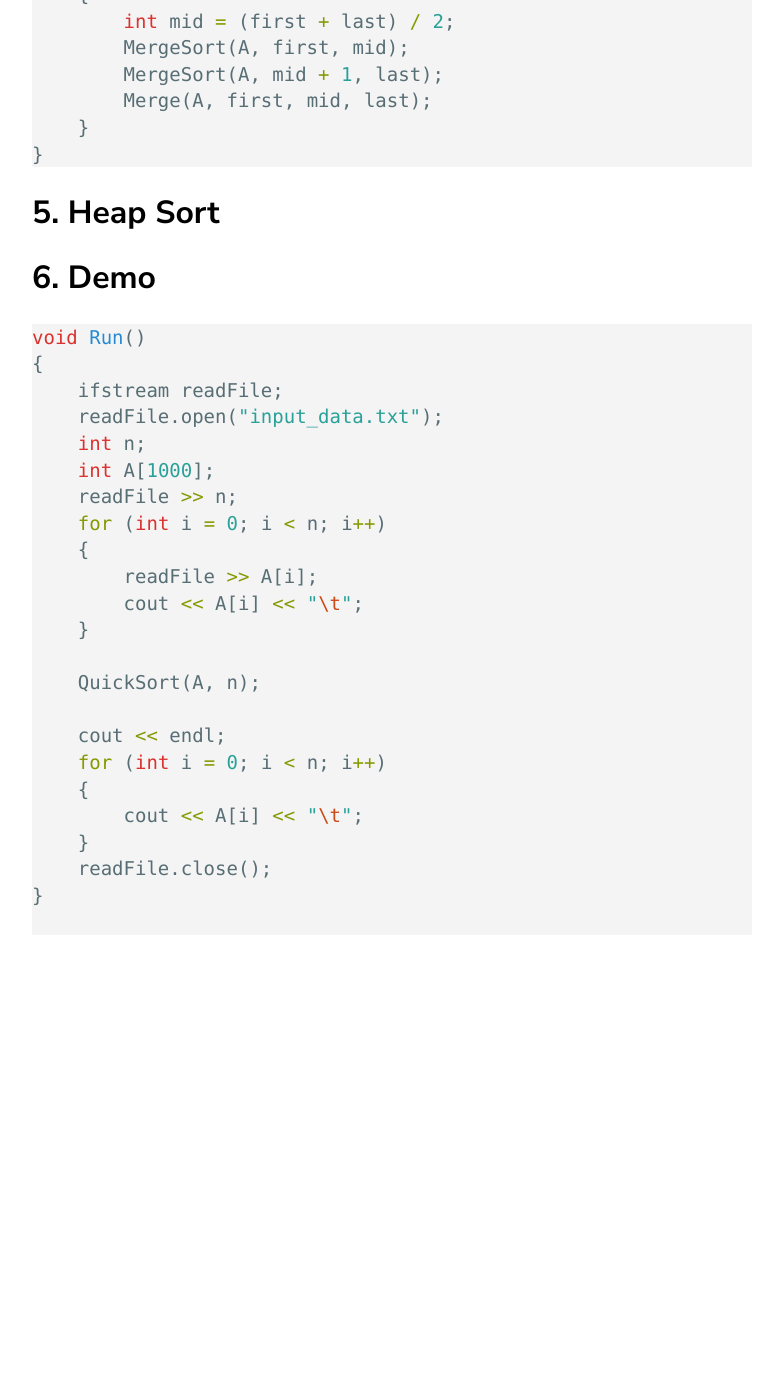
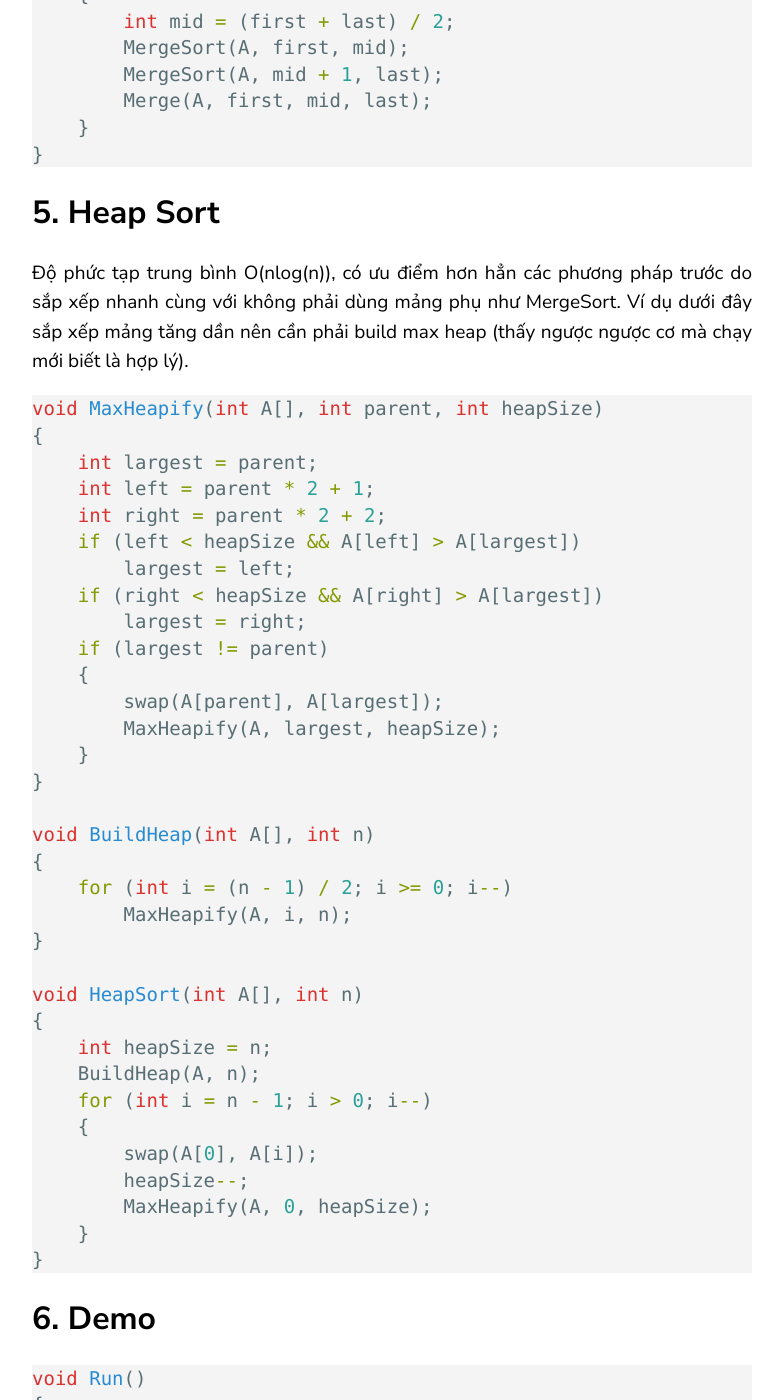
Before and after one commit to levanmanhbka/levanmanhbka.github.io, a Jekyll site: the page built from _posts/algorithm/2019-12-20-sort-functions.markdown, in a window 1280 px wide and 1400 px high, scrolled down 3845 px. Shown: the whole window, without its empty margins (68-851 px from the left). Built offline with Jekyll 4.4.1, drawn with Linux system fonts in a browser that asks for light colours; before the commit the page ends 4799 px from its top, so only the background shows below that.

Commit message:
add heap sort

````diff
--- a/_posts/algorithm/2019-12-20-sort-functions.markdown
+++ b/_posts/algorithm/2019-12-20-sort-functions.markdown
@@ -138,7 +138,42 @@
 ```
 
 ## 5. Heap Sort
+Độ phức tạp trung bình O(nlog(n)), có ưu điểm hơn hẳn các phương pháp trước do sắp xếp nhanh cùng với không phải dùng mảng phụ như MergeSort. Ví dụ dưới đây sắp xếp mảng tăng dần nên cần phải build max heap (thấy ngược ngược cơ mà chạy mới biết là hợp lý).
+```c
+void MaxHeapify(int A[], int parent, int heapSize)
+{
+	int largest = parent;
+	int left = parent * 2 + 1;
+	int right = parent * 2 + 2;
+	if (left < heapSize && A[left] > A[largest])
+		largest = left;
+	if (right < heapSize && A[right] > A[largest])
+		largest = right;
+	if (largest != parent)
+	{
+		swap(A[parent], A[largest]);
+		MaxHeapify(A, largest, heapSize);
+	}
+}
 
+void BuildHeap(int A[], int n)
+{
+	for (int i = (n - 1) / 2; i >= 0; i--)
+		MaxHeapify(A, i, n);
+}
+
+void HeapSort(int A[], int n)
+{
+	int heapSize = n;
+	BuildHeap(A, n);
+	for (int i = n - 1; i > 0; i--)
+	{
+		swap(A[0], A[i]);
+		heapSize--;
+		MaxHeapify(A, 0, heapSize);
+	}
+}
+```
 ## 6. Demo
 ```c
 void Run()
@@ -154,7 +189,7 @@
         cout << A[i] << "\t";
     }
 
-    QuickSort(A, n);
+    HeapSort(A, n);
 
     cout << endl;
     for (int i = 0; i < n; i++)
````
